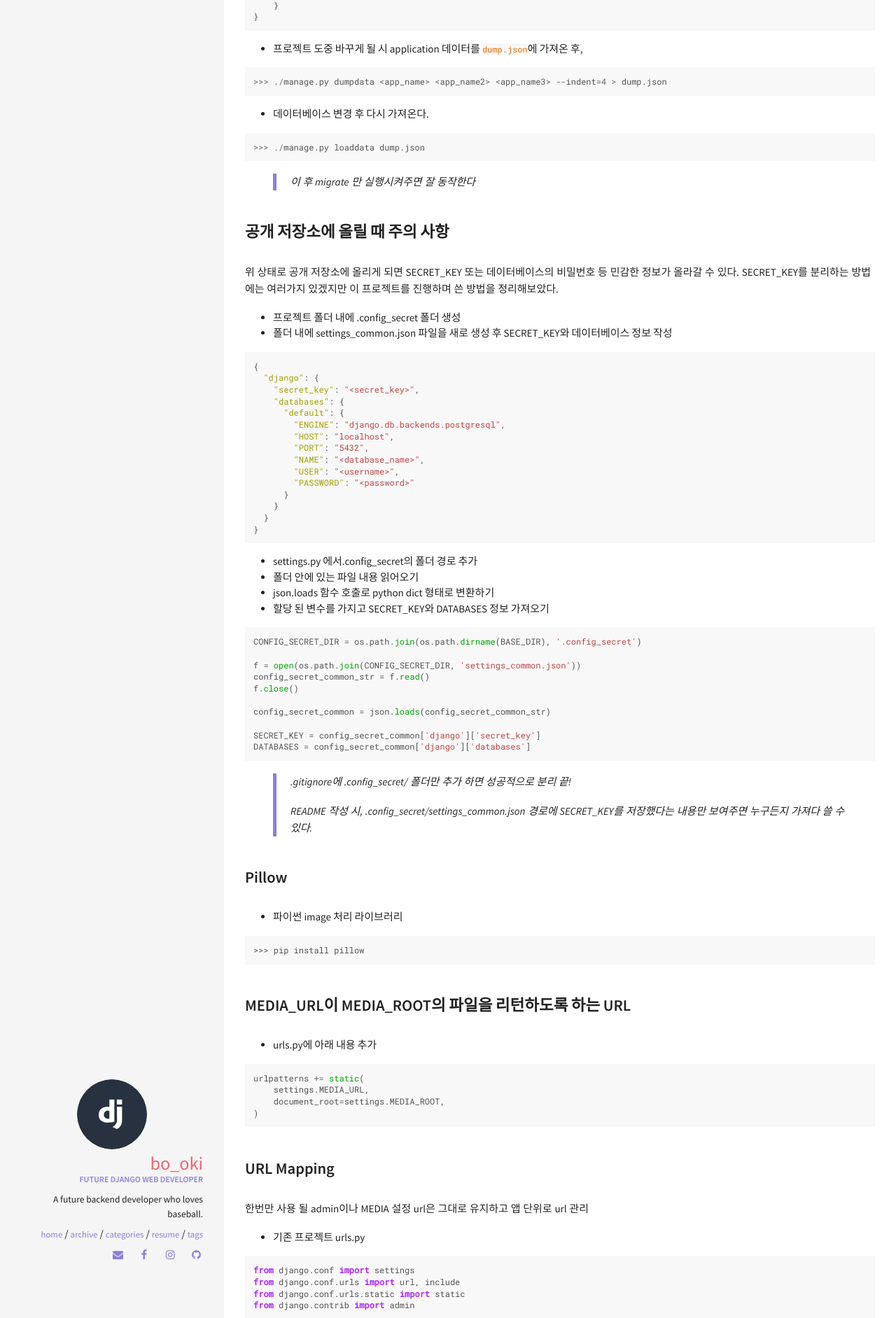
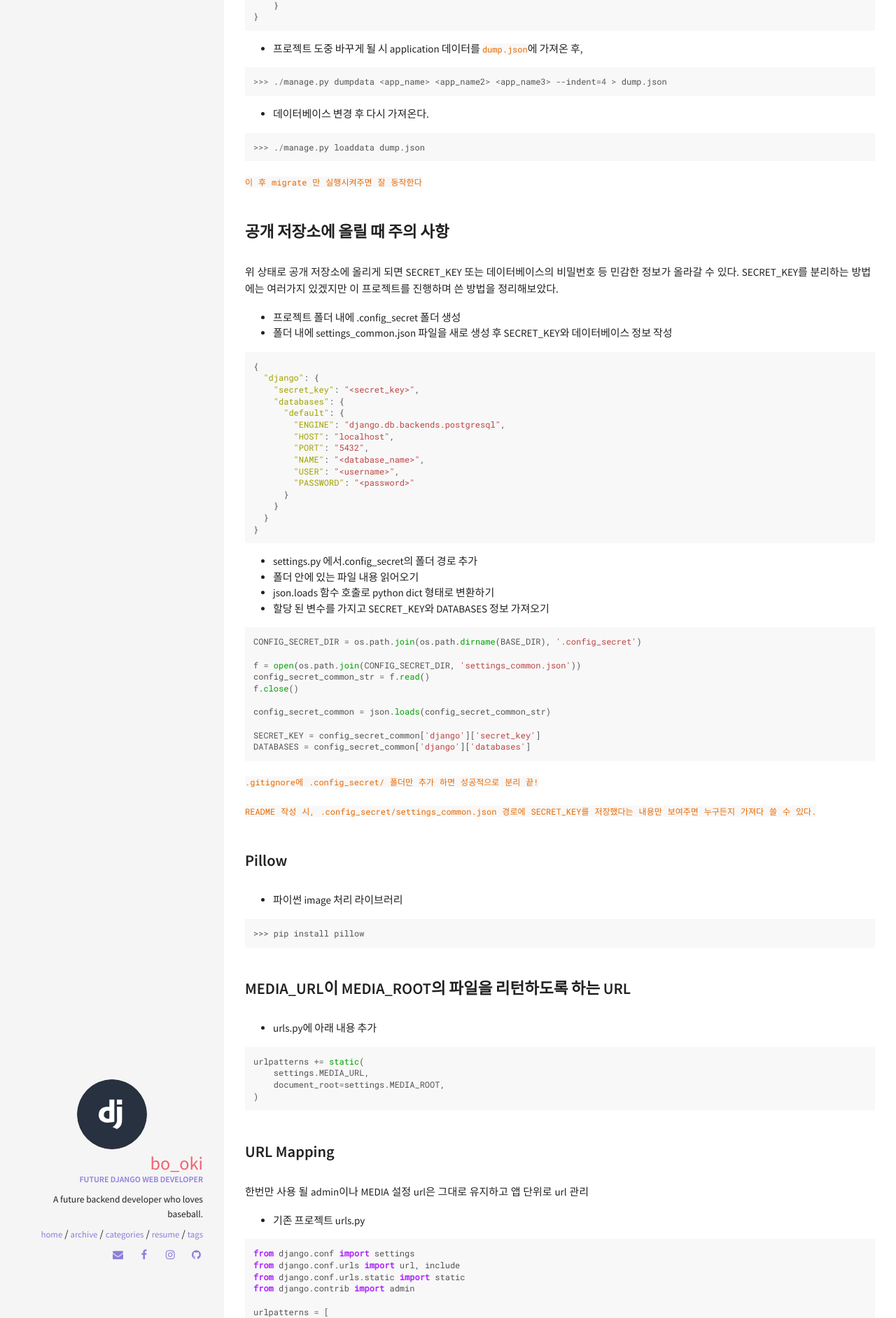
Before and after one commit to bookpark/bookpark.github.io, a Jekyll site: the page built from _posts/django/2017-10-14-instagram.md, in a window 1280 px wide. Shown: the part 787-2670 px from the top of the page at 70% size. Built offline with Jekyll 4.4.1, drawn with Linux system fonts in a browser that asks for light colours; comment, search, counter and statistics services are not loaded.

Commit message:
노트 수정

````diff
--- a/_posts/django/2017-10-14-instagram.md
+++ b/_posts/django/2017-10-14-instagram.md
@@ -48,7 +48,9 @@ DATABASES = {
 >>> ./manage.py loaddata dump.json
 ```
 
->   이 후 migrate 만 실행시켜주면 잘 동작한다
+```이 후 migrate 만 실행시켜주면 잘 동작한다```
+
+
 
 ### 공개 저장소에 올릴 때 주의 사항
 
@@ -93,9 +95,11 @@ SECRET_KEY = config_secret_common['django']['secret_key']
 DATABASES = config_secret_common['django']['databases']
 ```
 
->   .gitignore에 .config_secret/ 폴더만 추가 하면 성공적으로 분리 끝!
->
->   README 작성 시, .config_secret/settings_common.json 경로에 SECRET_KEY를 저장했다는 내용만 보여주면 누구든지 가져다 쓸 수 있다.
+```.gitignore에 .config_secret/ 폴더만 추가 하면 성공적으로 분리 끝!```
+
+```README 작성 시, .config_secret/settings_common.json 경로에 SECRET_KEY를 저장했다는 내용만 보여주면 누구든지 가져다 쓸 수 있다.```
+
+
 
 ### Pillow
 
@@ -104,6 +108,8 @@ DATABASES = config_secret_common['django']['databases']
 ```
 >>> pip install pillow
 ```
+
+
 
 ### MEDIA_URL이 MEDIA_ROOT의 파일을 리턴하도록 하는 URL
 
@@ -115,6 +121,8 @@ urlpatterns += static(
     document_root=settings.MEDIA_ROOT,
 )
 ```
+
+
 
 ### URL Mapping
 
@@ -169,6 +177,8 @@ urlpatterns += static(
     document_root=settings.MEDIA_ROOT,
 )
 ```
+
+
 
 ### Form
 
@@ -261,7 +271,9 @@ class UserManager(AbstractUser):
 AUTH_USER_MODEL = 'member.User'
 ```
 
->   settings.py에 Custom user model 사용을 선언해줌
+```settings.py에 Custom user model 사용을 선언해줌```
+
+
 
 ### Decorator
 
@@ -481,6 +493,6 @@ urlpatterns = [
 8.  (선택사항) access_token을 디버그함
 9.  access_token을 이용해 UserInfo를 graphAPI에 요청에 받아옴
 10.  받아온 UserInfo에 해당하는 User가 우리의 DB에 있는지 검사
-   1.  있으면 해당 user를 로그인
-   2.  없으면 정보로 유저를 만들어 로그인
+  1.  있으면 해당 user를 로그인
+  2.  없으면 정보로 유저를 만들어 로그인
 11.  post_list로 redirect
````
